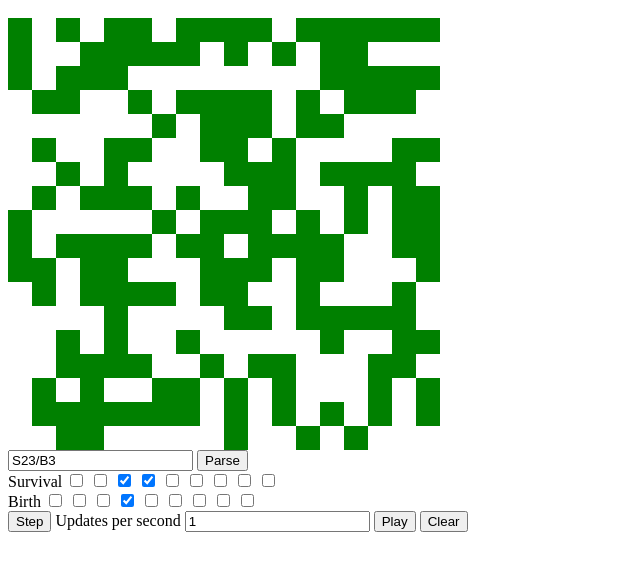
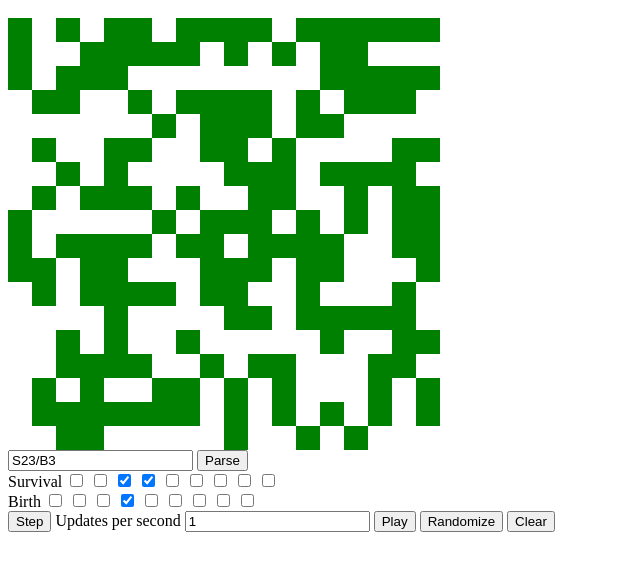
Before and after one commit to spigo900/otto, a plain HTML site: page public/index.html in a window 1280 px wide. Shown: the part 48-618 px from the top of the page, without its empty margins (0-640 px from the left). Drawn offline with Linux system fonts and the light colour scheme.

Commit message:
Add randomize button.

```diff
--- a/public/index.html
+++ b/public/index.html
@@ -51,6 +51,7 @@
                     <input type="button" class="automaton-play" value="Play" />
                 </span>
                 <span class="automation-setup-controls">
+                    <input type="button" class="automaton-randomize" value="Randomize" />
                     <input type="button" class="automaton-clear" value="Clear" />
                 </span>
             </div>
```
